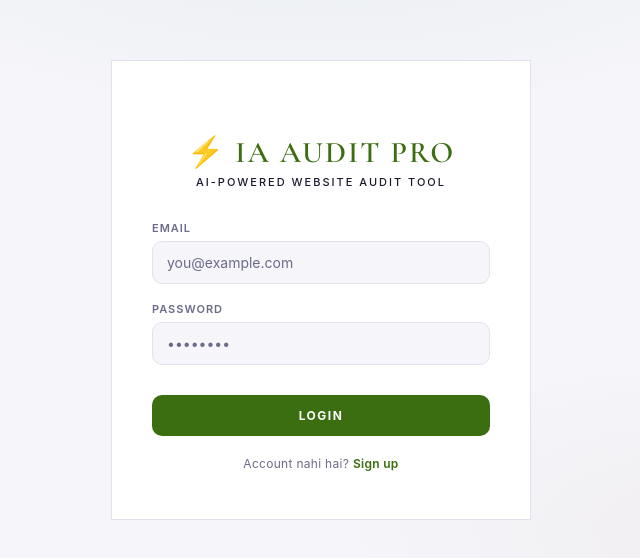
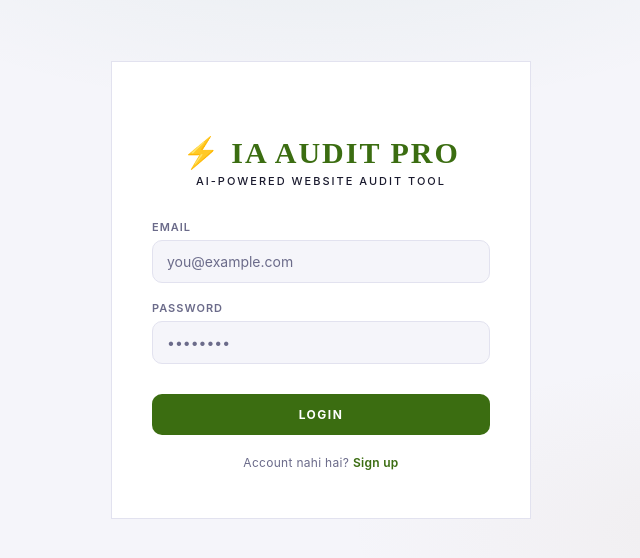
Before and after one commit to iqraaslam1022-creator/ia-audit-pros, a React (Vite) app in the folder frontend/: page / in a window 1280 px wide. Shown: the part 110-668 px from the top of the page, without its empty margins (319-959 px from the left). Built offline with nearby package versions, Linux system fonts and the light colour scheme.

Commit message:
Update index.css

```diff
--- a/frontend/src/index.css
+++ b/frontend/src/index.css
@@ -1,5 +1,3 @@
-@import url('https://fonts.googleapis.com/css2?family=Cormorant+Garamond:ital,wght@0,300;0,400;0,500;0,600;0,700;1,300;1,400;1,500;1,600;1,700&display=swap');
-
 *, *::before, *::after { box-sizing: border-box; margin: 0; padding: 0; }
 
 :root {
```
